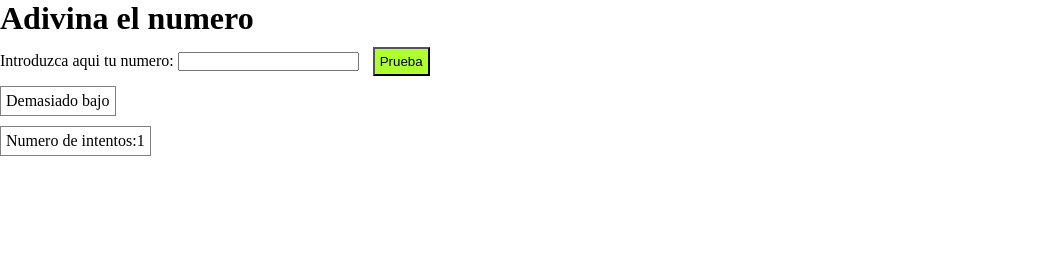
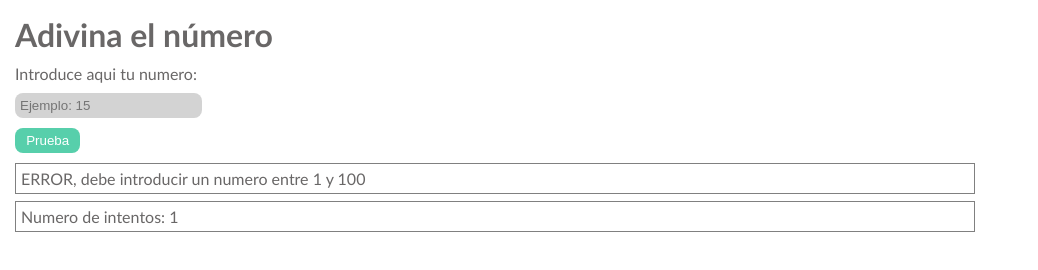
Before and after one commit to Adalab/modulo-2-evaluacion-intermedia-VeroSalandy, a plain HTML site: page index.html in a window 1280 px wide. Both pictures are taken after a click on the button "Prueba". Shown: the whole page, without its empty margins (0-1038 px from the left). Drawn offline with Linux system fonts and the light colour scheme.

Commit message:
add finished version with improvements intermediate evaluation

```diff
--- a/css/main.css
+++ b/css/main.css
@@ -2,28 +2,58 @@
     margin: 0;
     padding: 0;
     box-sizing: border-box;
+
 }
 
+:root {
+  font-family: ‘Gill Sans’, ‘Gill Sans MT’, Calibri, ‘Trebuchet MS’, sans-serif;
+}
 .main {
     height: 100vh;
     display: flex;
     flex-direction: column;
     justify-content: flex-start;
     align-items: flex-start;
+    margin: 15px;
+    color: rgb(105, 103, 103);
+
+}
+
+.form {
+    display: flex;
+    flex-direction: column;
+    margin: 10px 0 10px 0;
+}
+
+.number-introduced-user {
+    background-color: lightgray;
+    border-radius: 8px;
+    border: none;
+    padding: 5px;
+    margin: 10px 0 10px 0;
+
+
 }
 .btn {
-    margin: 10px;
+    width: 35%;
     padding: 5px;
-    background-color: greenyellow;
+    background-color: rgb(87, 207, 171);
+    border-radius: 8px;
+    color: white;
+    border: none;
+
 }
 
 .hints {
-    border: solid 1px grey
-    ;
+    width: 75vw;
+    border: solid 1px grey;
     padding: 5px;
-    margin-bottom: 10px;
+    margin-bottom: 7px;
+
 }
 .number-of-tries {
+    width: 75vw;
     border: solid 1px gray;
     padding: 5px;
+
 }
--- a/index.html
+++ b/index.html
@@ -10,20 +10,20 @@
   <body>
     <main class="main">
 
-        <h1>Adivina el numero</h1>
+        <h1>Adivina el número</h1>
 
         <form action="#" class="form">
           <label
-            for="number-to-be-introduced"
-            class="number-to-be-introduced-label"
-            >Introduzca aqui tu numero:</label
+            for="number-introduced-label"
+            class="number-introduced-label"
+            >Introduce aqui tu numero:</label
           >
-          <input class="number-introduced-user js-number-introduced-user" type="text" />
-          <input class="btn js-btn-try" type="button" value="Prueba" />
+          <input class="number-introduced-user js-number-introduced-user" type="text" id="number-introduced-label" placeholder="Ejemplo: 15" />
+          <input class="btn js-btn-try" type="button" value="Prueba" pl />
         </form>
 
         <p class="hints js-hints">Pista: Escribe el número y dale a Prueba</p>
-        <p class="number-of-tries js-number-of-tries">Numero de intentos</p>
+        <p class="number-of-tries js-number-of-tries">Número de intentos: 0</p>
       </div>
     </main>
 
--- a/js/main.js
+++ b/js/main.js
@@ -16,6 +16,9 @@ const btnTry = document.querySelector('.js-btn-try');
 const hints = document.querySelector('.js-hints');
 const numberOfTries = document.querySelector('.js-number-of-tries');
 
+let sumTries = 0;
+
+
 // FUNCION
 function getRandomNumber(max) {
   return Math.ceil(Math.random() * max);
@@ -24,25 +27,32 @@ const randomNumber = getRandomNumber(100);
 console.log(randomNumber)
 
 
+function renderHintsMsj(msj) {
+    hints.innerHTML = msj;
+}
+
+
 function inputNumberIntroduced() {
     const inputValue = parseInt(numberIntroducedUser.value);
 
-    if(inputValue > 100 || inputValue < 1) {
-        hints.innerHTML = 'El número debe estar entre 1 y 100';
+    if (inputValue === '' || isNaN(inputValue)) {
+       renderHintsMsj ('ERROR, debe introducir un numero entre 1 y 100');
+    } else if(inputValue > 100 || inputValue < 1) {
+       renderHintsMsj ('El número debe estar entre 1 y 100');
     } else if (inputValue === randomNumber) {
-        hints.innerHTML = 'Has ganado campeona!!!';
+        renderHintsMsj ('Has ganado campeona!!!');
     } else if (inputValue > randomNumber) {
-       hints.innerHTML = 'Demasiado alto';
+       renderHintsMsj ('Demasiado alto');
     } else {
-        hints.innerHTML =  'Demasiado bajo';
+        renderHintsMsj ('Demasiado bajo');
     }
 }
 
 
-let sumTries = 0;
+
 function sumNumberOfTries() {
     sumTries++;
-    numberOfTries.innerHTML = `Numero de intentos:${sumTries}`;
+    numberOfTries.innerHTML = `Numero de intentos: ${sumTries}`;
 }
 
 
@@ -51,8 +61,6 @@ function handleClickBtnTry(event) {
     event.preventDefault();
     inputNumberIntroduced();
     sumNumberOfTries();
-    //console.log('working?');
-
 }
 
 
```
